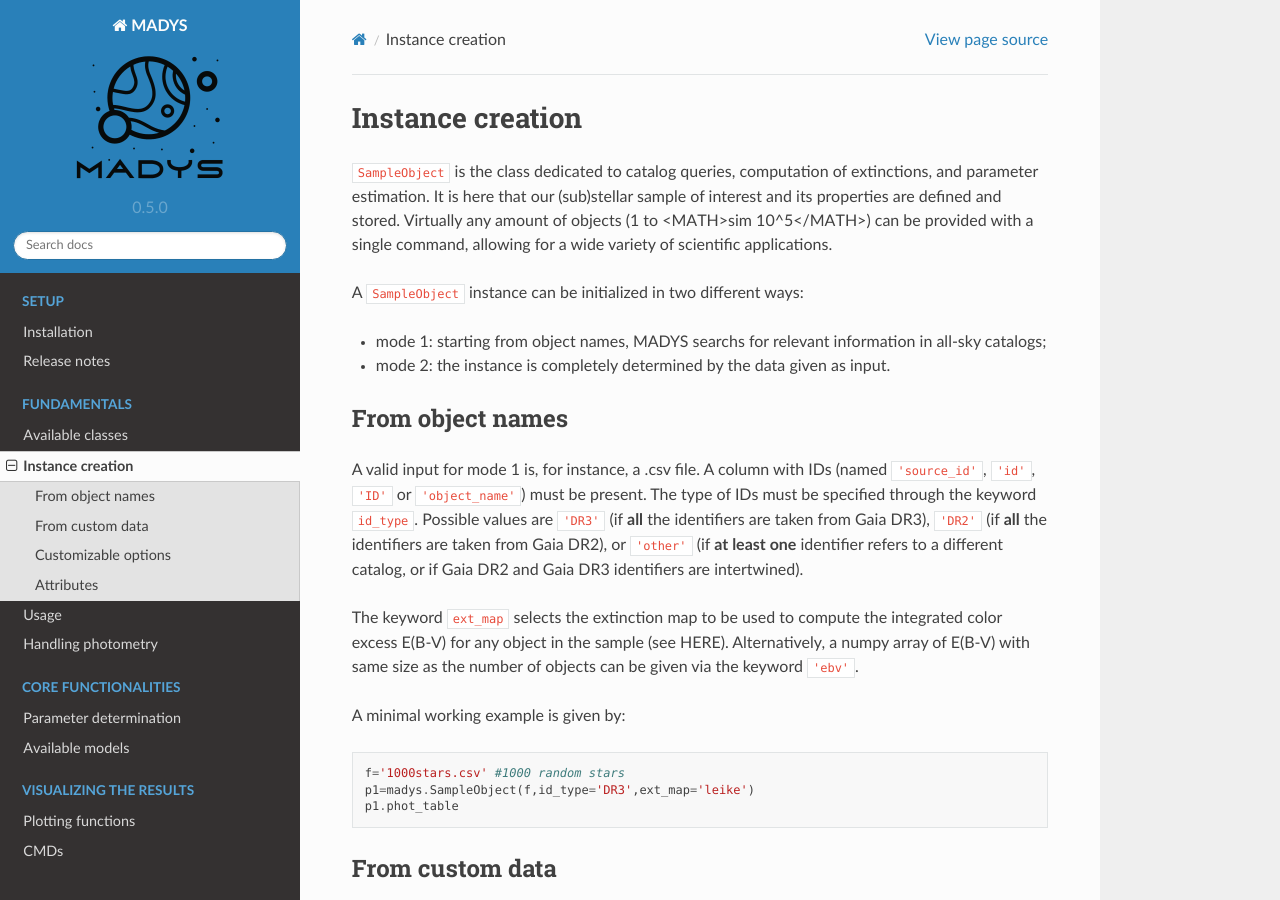
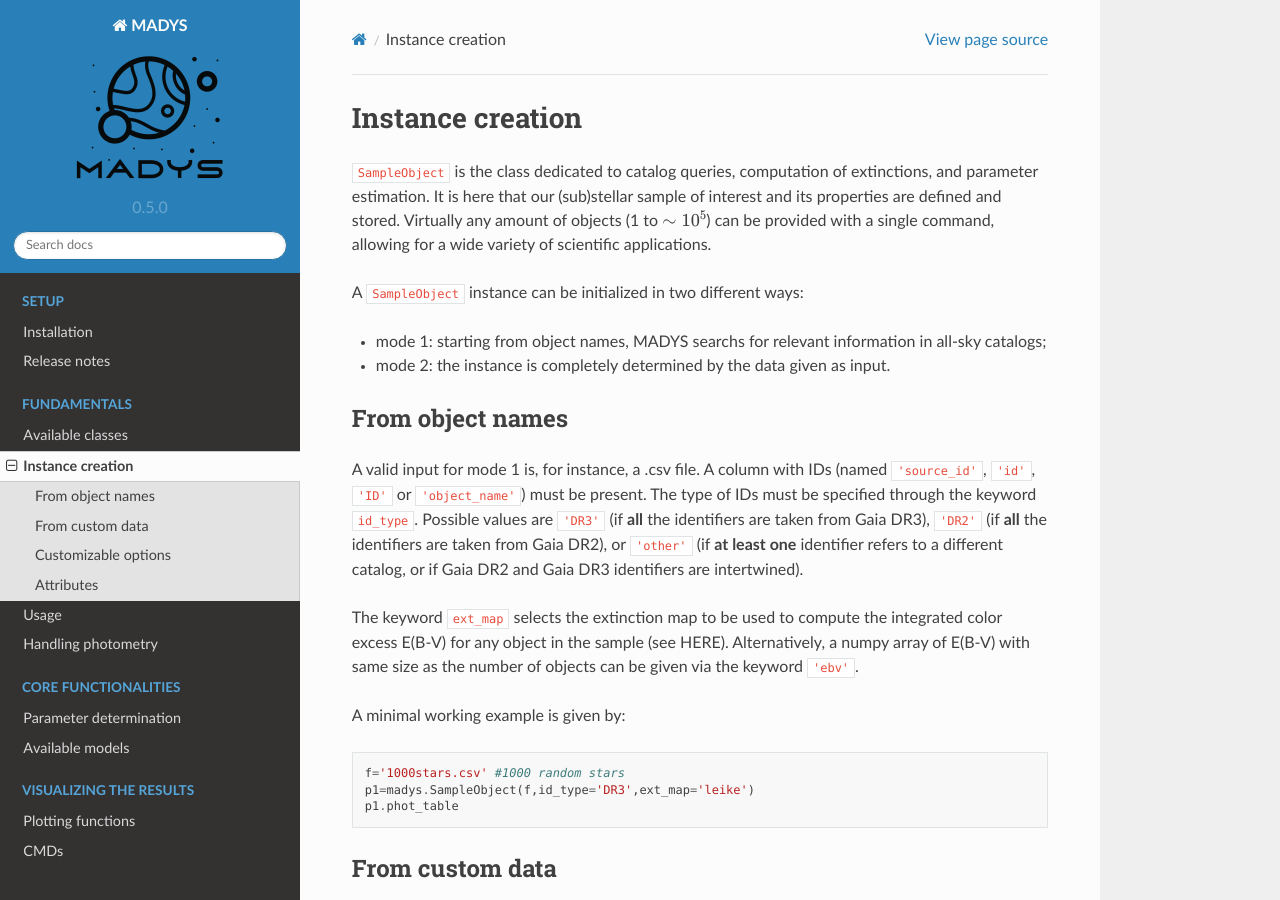
Before and after one commit to vsquicciarini/madys, a Sphinx documentation site: the page built from docs/source/instance_creation.rst, in a window 1280 px wide and 900 px high. Built offline with Sphinx 7.4.7 and the Read the Docs theme 2.0.0, drawn with Linux system fonts in a browser that asks for light colours; some of the changed lines change nothing that is shown.

Commit message:
Update instance_creation.rst

```diff
--- a/docs/source/instance_creation.rst
+++ b/docs/source/instance_creation.rst
@@ -1,7 +1,7 @@
 Instance creation
 =====
 
-``SampleObject`` is the class dedicated to catalog queries, computation of extinctions, and parameter estimation. It is here that our (sub)stellar sample of interest and its properties are defined and stored. Virtually any amount of objects (1 to <MATH>\sim 10^5</MATH>) can be provided with a single command, allowing for a wide variety of scientific applications.
+``SampleObject`` is the class dedicated to catalog queries, computation of extinctions, and parameter estimation. It is here that our (sub)stellar sample of interest and its properties are defined and stored. Virtually any amount of objects (1 to :math:`\sim 10^5`) can be provided with a single command, allowing for a wide variety of scientific applications.
 
 A ``SampleObject`` instance can be initialized in two different ways:
 
```
